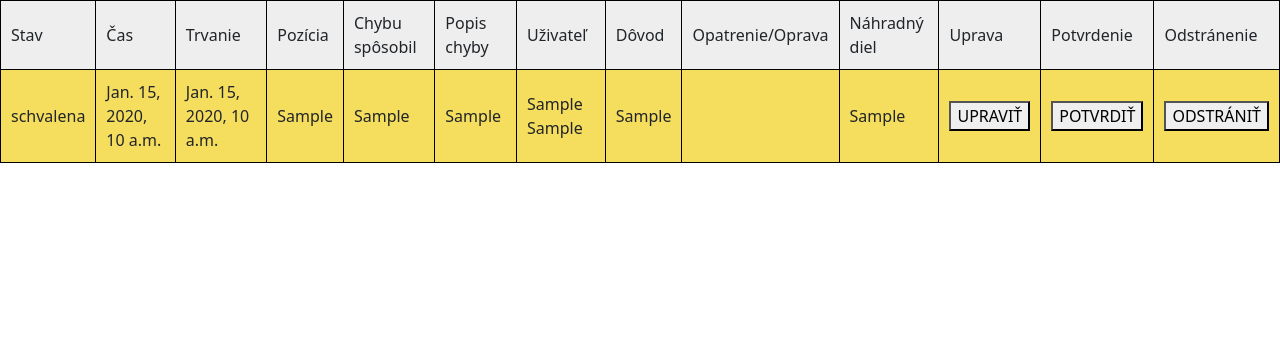
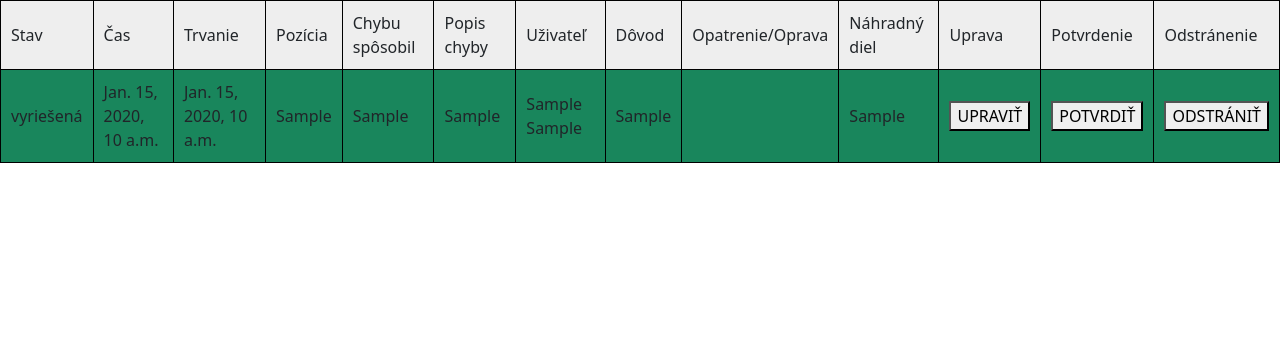
Before and after one commit to TIS2021-FMFI/evidencia-dielov, a Django app: page /zaznamy/ in a window 1280 px wide. Shown: the part 68-429 px from the top of the page. Run offline with Django 3.2, Linux system fonts and the light colour scheme; tables that the repository leaves empty hold one stand-in row (values such as "Sample post").

Commit message:
premenene poradie pre farby

```diff
--- a/zapis_poruch/UI/templates/zaznamy.html
+++ b/zapis_poruch/UI/templates/zaznamy.html
@@ -47,20 +47,21 @@
     </tr>
     {% for item in zaznamy %}
 
-            {% if item.schvalena == True %}
-                 <tr class="approach">
+            {% if item.vyriesena == True %}
+                 <tr class="done">
                     <td>
-                        schvalena
+                        vyriešená
                     </td>
-            {% elif item.vyriesena == True %}
-                <tr class="done">
+            {% elif item.schvalena == True  %}
+                <tr class="approach">
                     <td>
-                        vyriesena
+                        schválená
                     </td>
+
             {% else %}
                 <tr class="items">
                     <td>
-                        nevyriesena
+                        nevyriešená
                     </td>
             {% endif %}
             <td>
@@ -100,7 +101,7 @@
                 <button onclick="presmerovanie('{{ item.id }}', '/zaznamy/pridaj', 'GET')">UPRAVIŤ</button>
             </td>
             <td>
-                <button>POTVRDIŤ</button>
+                <button onclick="presmerovanie('{{ item.id }}', '/zaznamy/potvrd', 'GET')">POTVRDIŤ</button>
             </td>
             <td>
                 <button onclick="presmerovanie('{{ item.id }}', '/zaznamy', 'DELETE')">ODSTRÁNIŤ</button>
```
